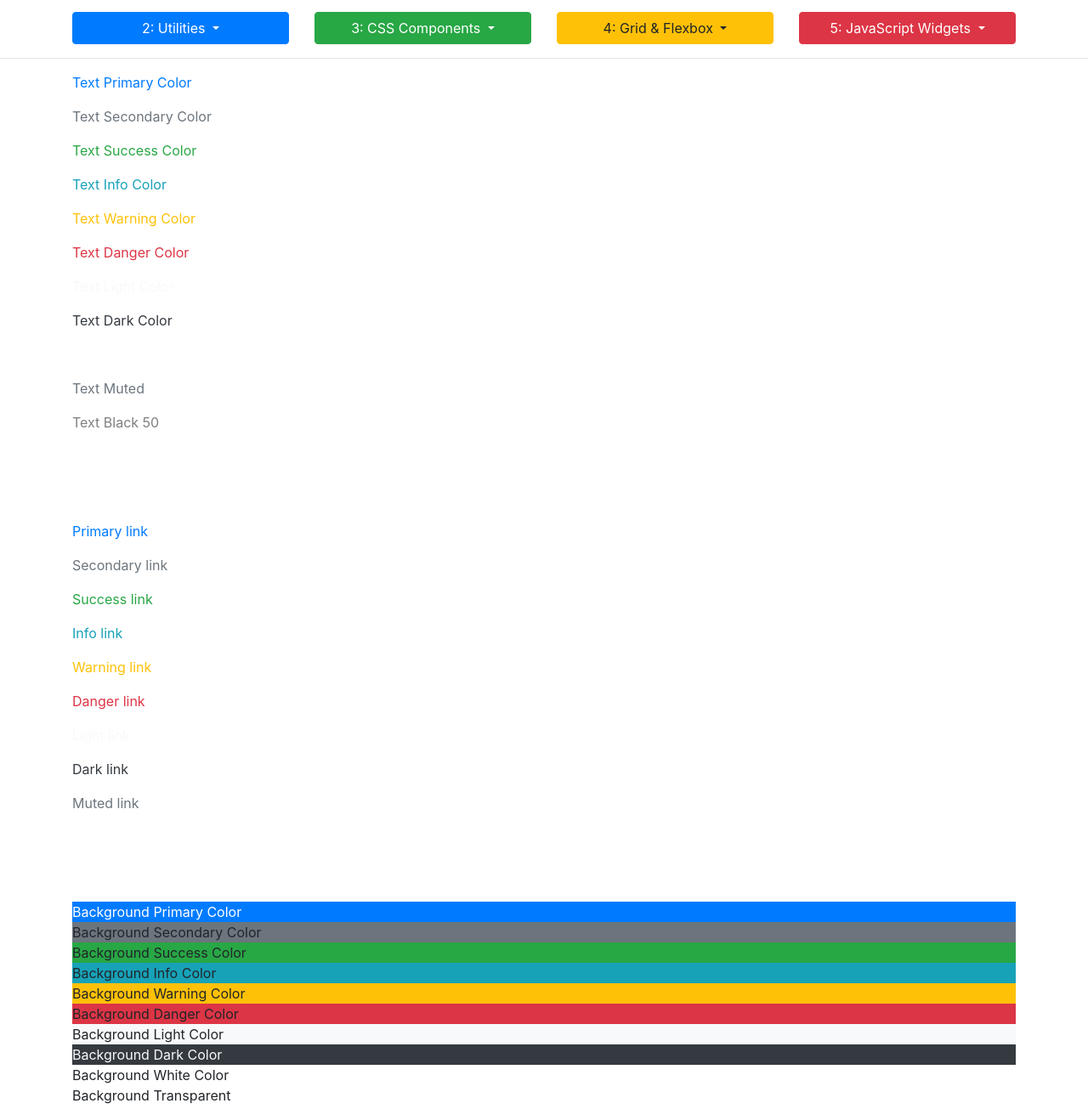
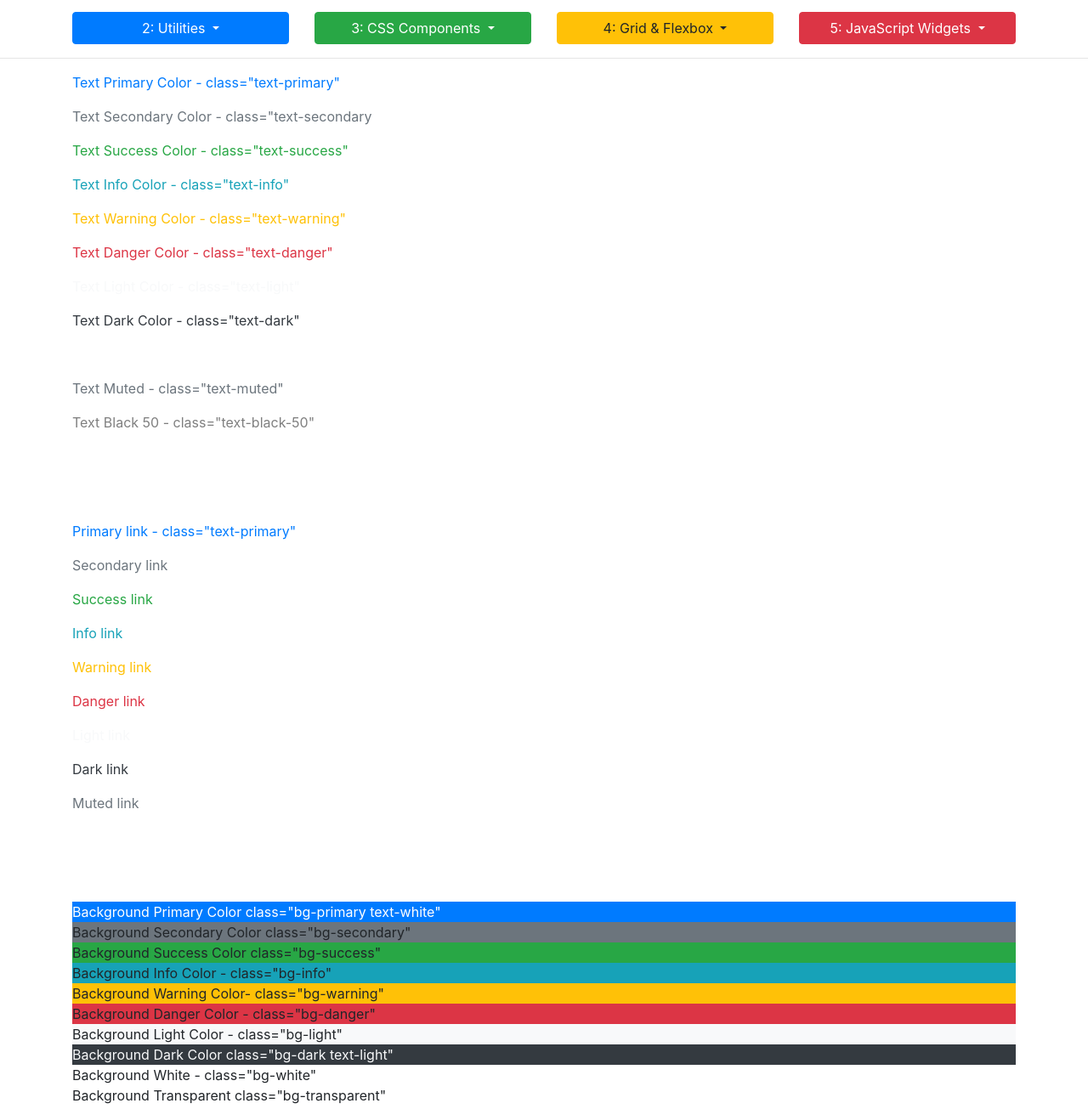
Before and after one commit to alenskupnjak/bootstrap4, a plain HTML site: page bootstrapPage/2_5_colors_background.html in a window 1280 px wide. Shown: the part 120-1425 px from the top of the page at 85% size. Drawn offline with nearby package versions, Linux system fonts and the light colour scheme.

Commit message:
012 bootstrap rewiew

```diff
--- a/bootstrapPage/2_5_colors_background.html
+++ b/bootstrapPage/2_5_colors_background.html
@@ -91,25 +91,25 @@
     <!--###################START HERE####################-->
 
     <!-- TEXT COLORS -->
-        <p class="text-primary">Text Primary Color</p>
-        <p class="text-secondary">Text Secondary Color</p>
-        <p class="text-success">Text Success Color</p>
-        <p class="text-info">Text Info Color</p>
-        <p class="text-warning">Text Warning Color</p>
-        <p class="text-danger">Text Danger Color</p>
-        <p class="text-light">Text Light Color</p>
-        <p class="text-dark">Text Dark Color</p>
-        <p class="text-white">Text White Color</p>
-        <p class="text-muted">Text Muted</p>
-        <p class="text-black-50">Text Black 50</p>
-        <p class="text-white">Text White 50</p>
+    <p class="text-primary">Text Primary Color -  class="text-primary"</p>
+    <p class="text-secondary">Text Secondary Color - class="text-secondary</p>
+    <p class="text-success">Text Success Color - class="text-success"</p>
+    <p class="text-info">Text Info Color - class="text-info"</p>
+    <p class="text-warning">Text Warning Color - class="text-warning"</p>
+    <p class="text-danger">Text Danger Color - class="text-danger"</p>
+    <p class="text-light">Text Light Color - class="text-light"</p>
+    <p class="text-dark">Text Dark Color - class="text-dark"</p>
+    <p class="text-white">Text White Color - class="text-white"</p>
+    <p class="text-muted">Text Muted - class="text-muted"</p>
+    <p class="text-black-50">Text Black 50 - class="text-black-50"</p>
+    <p class="text-white">Text White 50 - class="text-white"</p>
 
     <br>
     <br>
 
     <!-- LINK COLORS -->
     <p>
-            <a href="#" class="text-primary">Primary link</a>
+      <a href="#" class="text-primary">Primary link - class="text-primary"</a>
     </p>
     <p>
       <a href="#" class="text-secondary">Secondary link</a>
@@ -143,16 +143,16 @@
     <br>
 
     <!-- BACKGROUND COLORS -->
-        <div class="bg-primary text-white">Background Primary Color</div>
-        <div class="bg-secondary">Background Secondary Color</div>
-        <div class="bg-success">Background Success Color</div>
-        <div class="bg-info">Background Info Color</div>
-        <div class="bg-warning">Background Warning Color</div>
-        <div class="bg-danger">Background Danger Color</div>
-        <div class="bg-light">Background Light Color</div>
-        <div class="bg-dark text-light">Background Dark Color</div>
-        <div class="bg-white">Background White Color</div>
-        <div class="bg-transparent">Background Transparent</div>
+    <div class="bg-primary text-white">Background Primary Color class="bg-primary text-white"</div>
+    <div class="bg-secondary">Background Secondary Color class="bg-secondary"</div>
+    <div class="bg-success">Background Success Color class="bg-success"</div>
+    <div class="bg-info">Background Info Color -  class="bg-info"</div>
+    <div class="bg-warning">Background Warning Color- class="bg-warning"</div>
+    <div class="bg-danger">Background Danger Color - class="bg-danger"</div>
+    <div class="bg-light">Background Light Color - class="bg-light"</div>
+    <div class="bg-dark text-light">Background Dark Color class="bg-dark text-light"</div>
+    <div class="bg-white">Background White  - class="bg-white"</div>
+    <div class="bg-transparent">Background Transparent class="bg-transparent"</div>
 
     <!-- INVISIBLE -->
     <p class="invisible">Hello</p>
```
Also changed, not shown: bootstrapPage/2_2_basic_typography.html (+6 -6 lines), bootstrapPage/2_3_text_alignment_display.html (+3 -3 lines), bootstrapPage/2_4_floats_position.html (+27 -16 lines), bootstrapPage/2_6_spacing.html (+0 -1 lines), bootstrapPage/3_3_navbar.html (+1 -1 lines), socialmedia/index.html (+3 -3 lines), 1 other file. Lines whose indentation alone changed are shown as unchanged.
